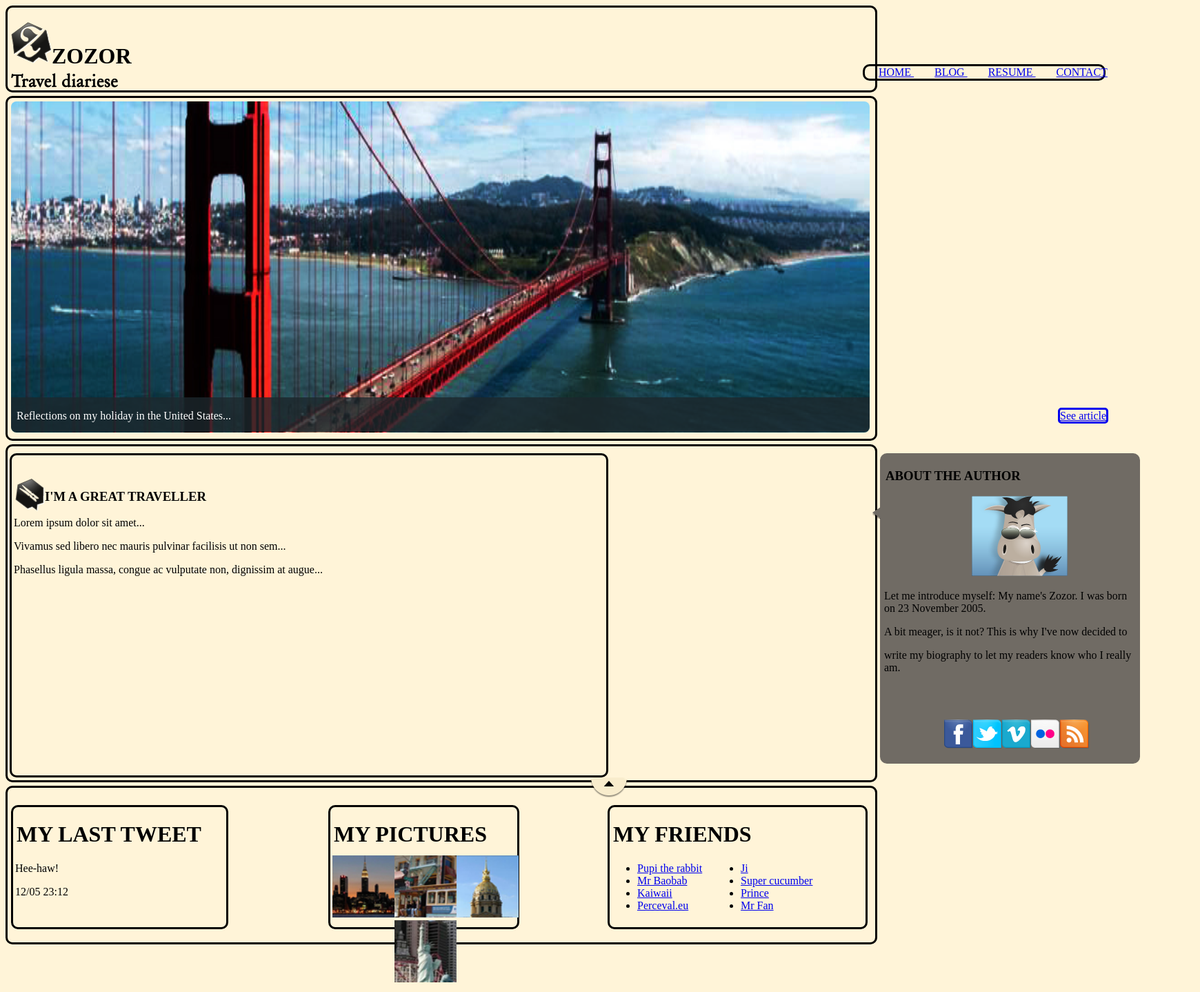
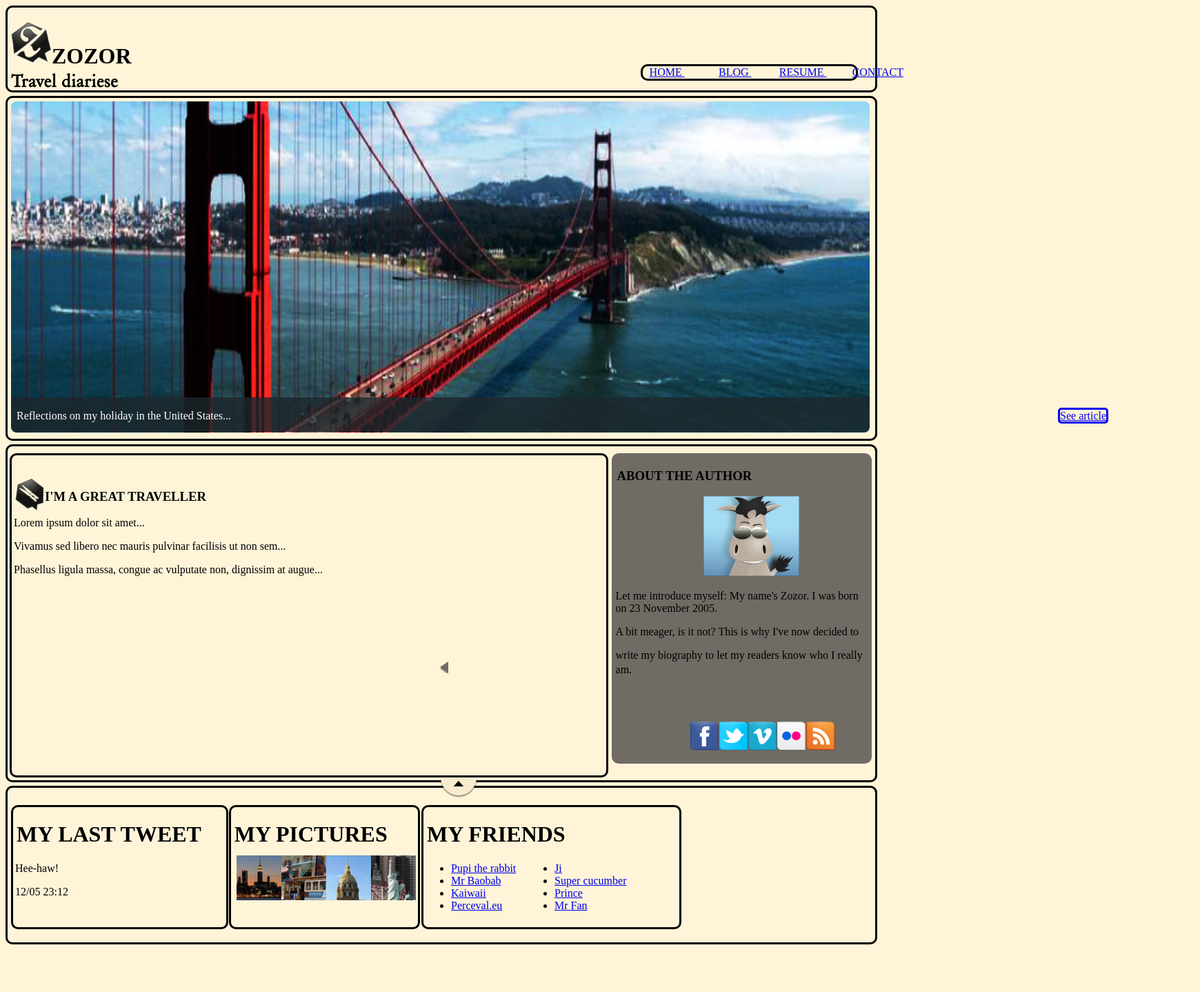
Before and after one commit to Ardest07/WEB, a plain HTML site: page web-css-3/index.html in a window 1280 px wide. Shown: the whole page at 69% size, 1740 px wide, since content can reach past the window. After the commit the page ends 1369 px from the top, so only its background shows below. Drawn offline with Linux system fonts and the light colour scheme.

Commit message:
Add files via upload

```diff
--- a/web-css-3/css/style.css
+++ b/web-css-3/css/style.css
@@ -58,13 +58,13 @@ nav {
 	font-size: x-large;
 	text-transform: uppercase;
 	position: relative;
-	left: 1240px;
+	left: 73%;
 	bottom: 80px;
 		border-style: solid;
     border-width: 3px;
-    border-radius: 10PX;
+    border-radius: 10px;
       box-sizing: border-box;
-      width: 28%;
+      width: 25%;
 }
 article {
 		border-style: solid;
@@ -81,7 +81,7 @@ aside {
 	background-color: #706B64;
 border-color: #706B64;
 	position: relative;
-	left: 1265px;
+	left: 69.6%;
 	bottom: 460px;
 		border-style: solid;
     border-width: 3px;
@@ -135,14 +135,14 @@ height: 500px;
  box-sizing: border-box;
     width: 22%;
     position: relative;
-    left: 465px;
+    left: 25.5%;
     bottom: 155px;
     box-sizing: border-box;
     height: 180px;
 }
 #my_friends {
 	position: relative;
-	left: 870px;
+	left: 47.7%;
 	bottom: 335px;
 		border-style: solid;
     border-width: 3px;
@@ -152,8 +152,7 @@ height: 500px;
     height: 180px;
 }
 #img3 {
-height: 90px;
-width: 90px;
+width: 24%;
 position: relative;
 bottom: 10px;
 }
@@ -164,7 +163,7 @@ bottom: 10px;
 }
 #zozorimg {
 	position: relative;
-	left: 130px;
+	left: 35%;
 }
 #pictures {
 	text-align: center;
@@ -175,23 +174,23 @@ p {
 }
 #contact {
 	position: relative;
-	left: 110px;
+	left: 44%;
 }
 #resume {
 	position: relative;
-	left: 80px;
+	left: 32%;
 }
 #blog {
 	position: relative;
-	left: 50px;
+	left: 19%;
 }
 #home {
 	position: relative;
-	left: 20px;
+	left: 3%;
 }
 #pages {
 	position: relative;
-	left: 90px;
+	left: 30%;
 	top: 50px;
 }
 h1 {
@@ -203,12 +202,11 @@ left: 5px;
 #top {
 	position: relative;
 	bottom: 195px;
-	right: 230px;
+	right: 50%;
 }
 #arrow {
 	position: relative;
-	bottom: 600px;
-	left: 191px;
+right: 75%;
 }
 body {
 background-color: #FFF4D8;
--- a/web-css-3/index.html
+++ b/web-css-3/index.html
@@ -38,12 +38,13 @@
             <p>Lorem ipsum dolor sit amet...</p>
             <p>Vivamus sed libero nec mauris pulvinar facilisis ut non sem...</p>
             <p>Phasellus ligula massa, congue ac vulputate non, dignissim at augue...</p>
+
         </article>
         <aside>
             <h1>About the author</h1>
             <img id = "zozorimg" src = "images/zozor.png"/>
             <p>Let me introduce myself: My name's Zozor. I was born on 23 November 2005.</p>
-            <p>A bit meager, is it not? This is why I've now decided to</p><p>write my biography to let my readers know who I really am.</p>
+            <p>A bit meager, is it not? This is why I've now decided to</p><p>write my biography to let my readers know who I really am.<img id = "arrow" src = "images/arrow.png"/></p>
             <p id = "pages"><img src = "images/facebook.png"/><img src = "images/twitter.png"/><img src = "images/vimeo.png"/><img src = "images/flickr.png"/><img src = "images/rss.png"/></p>
         </aside>
     </section>
@@ -70,7 +71,7 @@
                 <li><a href="#">Ji</a></li>
                 <li><a href="#">Super cucumber</a></li>
                 <li><a href="#">Prince</a></li>
-                <li><a href="#">Mr Fan</a></li><img id = "arrow" src = "images/arrow.png"/><img id = "top" src = "images/top.png"/>
+                <li><a href="#">Mr Fan</a></li><img id = "top" src = "images/top.png"/>
             </ul>
         </div>
     </footer>
```
